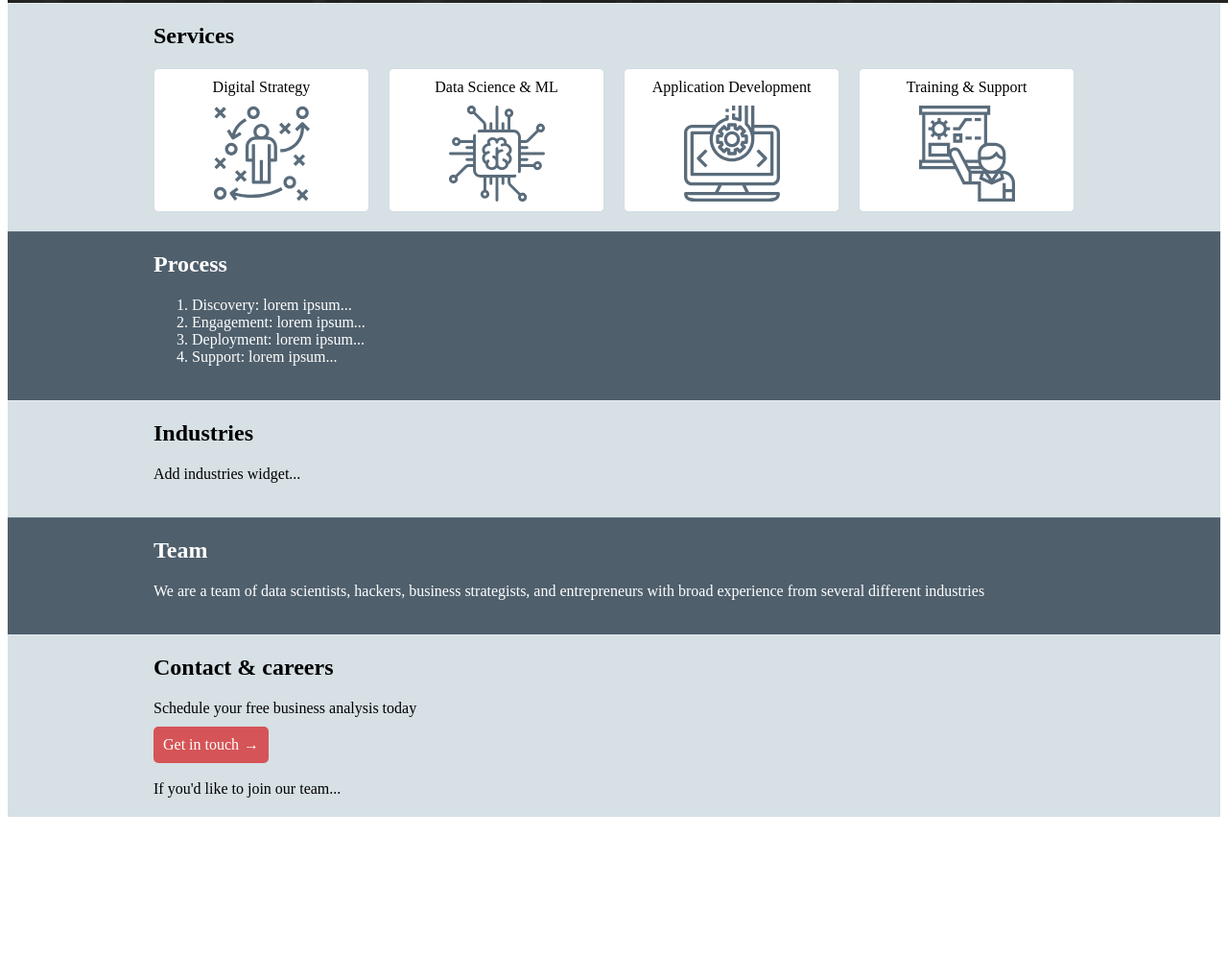
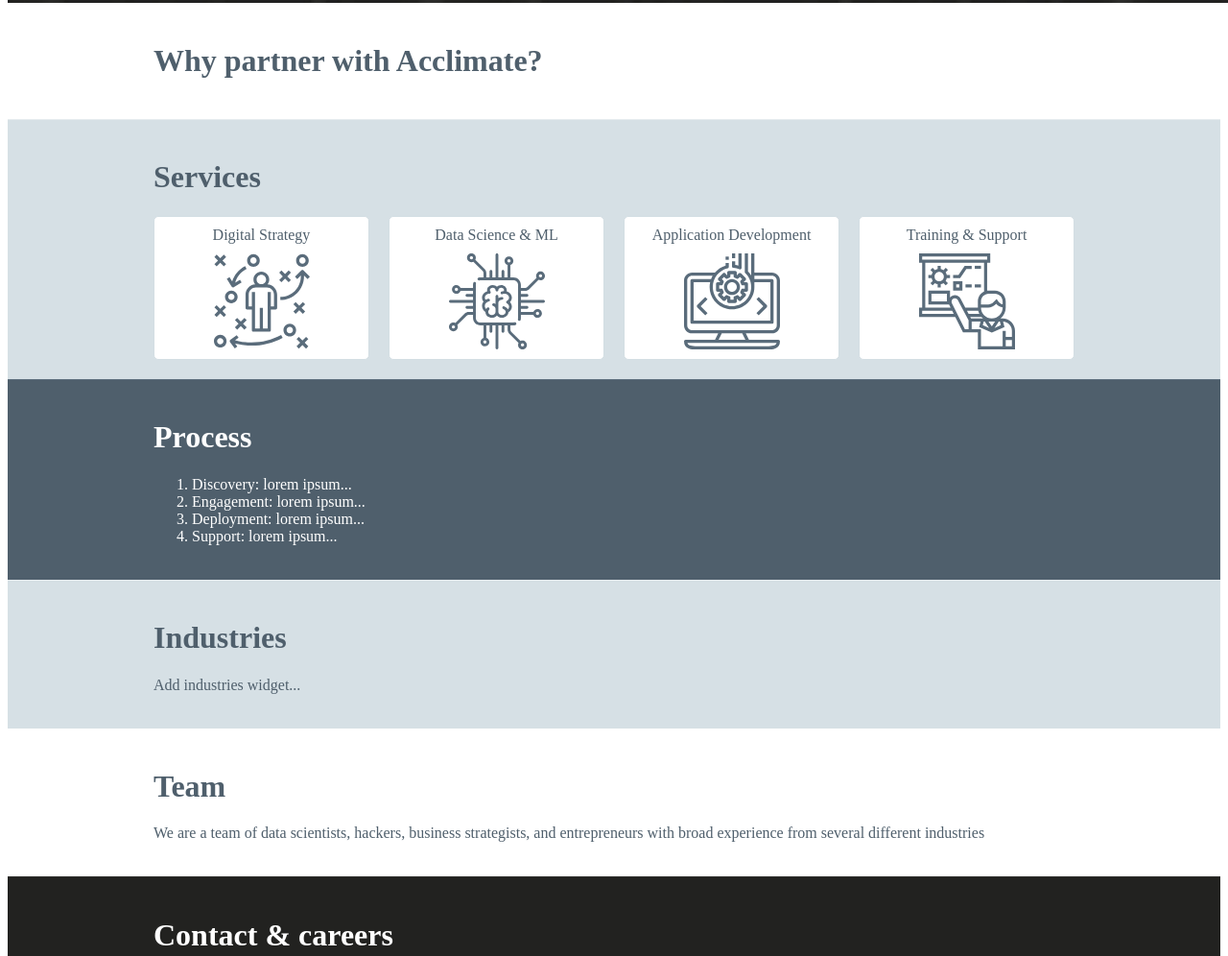
Before and after one commit to andwilson/acclimate.io, a Gatsby site: page / in a window 1280 px wide. Shown: the part 740-1736 px from the top of the page at 96% size. Before the commit the page ends 1599 px from the top, so only its background shows below. Built offline with nearby package versions, Linux system fonts and the light colour scheme; Gatsby itself is replaced by a stand-in of ours.

Commit message:
Formatted the homepage better

```diff
--- a/src/pages/index.js
+++ b/src/pages/index.js
@@ -65,23 +65,37 @@
 `;
 
 const SectionWrapper = styled.div.attrs({
-  background: props => props.background || colors.light
+  backgroundColor: props => props.backgroundColor || colors.light,
+  fontColor: props => props.fontColor || colors.dark
 })`
-  background: ${props => props.background};
-  border-top: 1px solid ${props => lighten(0.05, props.background)};
+  background: ${props => props.backgroundColor};
+  border-top: 1px solid ${props => lighten(0.05, props.backgroundColor)};
   > div {
     max-width: 960px;
     margin: auto;
     padding: 20px;
-    > h2 {
-      margin: 0 0 20px 0;
+    color: ${props => props.fontColor};
+    h1,
+    h2,
+    h3,
+    h4,
+    h5 {
+      ${props => props.fontColor};
     }
   }
 `;
 
-const Services = styled.div`
+const WhySection = styled.div`
+  h1 {
+    marg
+  }
+  > div {
+
+  }
+`;
+
+const ServicesSection = styled.div`
   display: flex;
-  }
   > div {
     flex-grow: 1;
     flex-basis: 0;
@@ -141,16 +155,6 @@
   }
 `;
 
-const LightText = styled.div`
-  color: #ffffff;
-  > h1,
-  h2,
-  h3,
-  h4 {
-    color: #ffffff;
-  }
-`;
-
 export default ({ data }) => (
   <div>
     <Helmet>
@@ -168,10 +172,15 @@
         <CallToAction to="/contact">Get in touch</CallToAction>
       </div>
     </Top>
-    <SectionWrapper background={colors.light}>
+    <SectionWrapper backgroundColor={colors.white} fontColor={colors.dark}>
       <div>
-        <h2>Services</h2>
-        <Services>
+        <h1>Why partner with Acclimate?</h1>
+      </div>
+    </SectionWrapper>
+    <SectionWrapper backgroundColor={colors.light}>
+      <div>
+        <h1>Services</h1>
+        <ServicesSection>
           <div>
             <h4>Digital Strategy</h4>
             <StrategySVG />
@@ -188,38 +197,38 @@
             <h4>Training & Support</h4>
             <SupportSVG />
           </div>
-        </Services>
+        </ServicesSection>
       </div>
     </SectionWrapper>
-    <SectionWrapper background={colors.dark}>
-      <LightText>
-        <h2>Process</h2>
+    <SectionWrapper backgroundColor={colors.dark} fontColor={colors.white}>
+    <div>
+      <h1>Process</h1>
       <ol>
         <li>Discovery: lorem ipsum...</li>
         <li>Engagement: lorem ipsum...</li>
         <li>Deployment: lorem ipsum...</li>
         <li>Support: lorem ipsum...</li>
       </ol>
-      </LightText>
+      </div>
     </SectionWrapper>
-    <SectionWrapper background={colors.light}>
+    <SectionWrapper backgroundColor={colors.light}>
       <div>
-        <h2>Industries</h2>
+        <h1>Industries</h1>
         <p>Add industries widget...</p>
       </div>
     </SectionWrapper>
-    <SectionWrapper background={colors.dark}>
-      <LightText>
-        <h2>Team</h2>
+    <SectionWrapper backgroundColor={colors.white}>
+      <div>
+        <h1>Team</h1>
         <p>
           We are a team of data scientists, hackers, business strategists, and
           entrepreneurs with broad experience from several different industries
         </p>
-      </LightText>
+      </div>
     </SectionWrapper>
-    <SectionWrapper background={colors.light}>
+    <SectionWrapper backgroundColor={colors.black} fontColor={colors.white}>
       <div>
-        <h2>Contact & careers</h2>
+        <h1>Contact & careers</h1>
         Schedule your free business analysis today<br />
         <CallToAction to="/contact">Get in touch</CallToAction>
         <br />
--- a/src/styles/base.css
+++ b/src/styles/base.css
@@ -10,7 +10,6 @@
 h4,
 h5 {
   font-family: open sans;
-  color: #2689be;
 }
 
 p {
--- a/src/styles/theme.js
+++ b/src/styles/theme.js
@@ -2,9 +2,10 @@
     primary: '#2689BE', // light sea green
     secondary: '#D55457', // indian red
     light: '#D6E0E5', // light steel blue
-    medium: '#5a6c7b', // lightened version of dark slate gray
+    medium: '#5A6C7B', // lightened version of dark slate gray
     dark: '#4F5F6C', // dark slate gray
-    black: '#222220' // black
+    black: '#222220', // black
+    white: '#FFFFFF' // white
   };
 
   export {colors};
```
Lines whose indentation alone changed are shown as unchanged.
